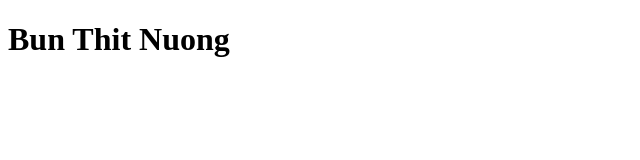
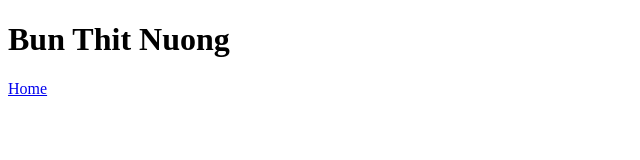
Before and after one commit to Dduk-Dduk/odin-recipes, a plain HTML site: page recipes/bunthitnuong.html in a window 1280 px wide. Shown: the full height of the page, 0-640 px from the left. Drawn offline with Linux system fonts and the light colour scheme.

Commit message:
Add link back to index/home page

```diff
--- a/recipes/bunthitnuong.html
+++ b/recipes/bunthitnuong.html
@@ -7,5 +7,6 @@
 </head>
 <body>
     <h1>Bun Thit Nuong</h1>
+    <a href = ../index.html>Home</a>
 </body>
 </html>
```
